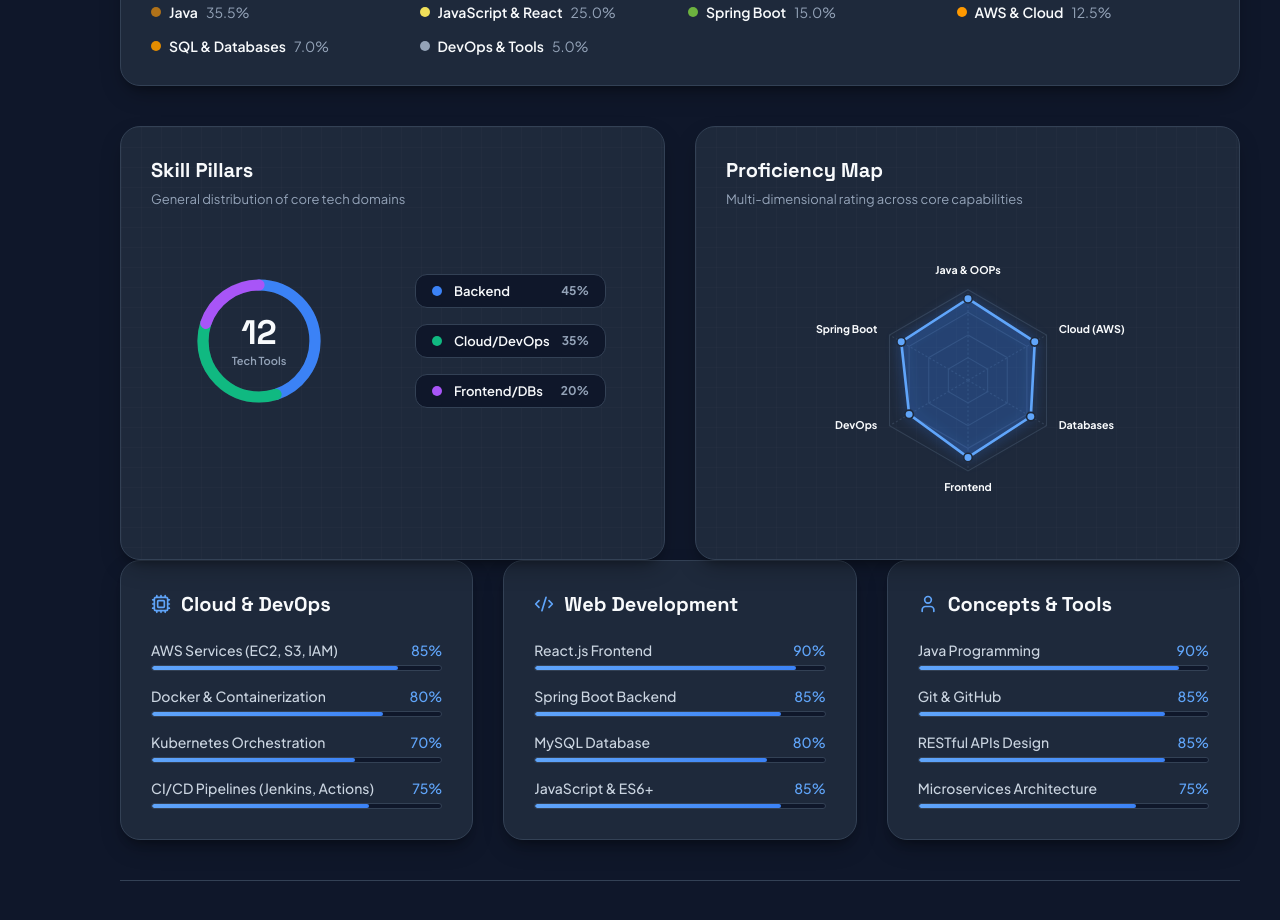
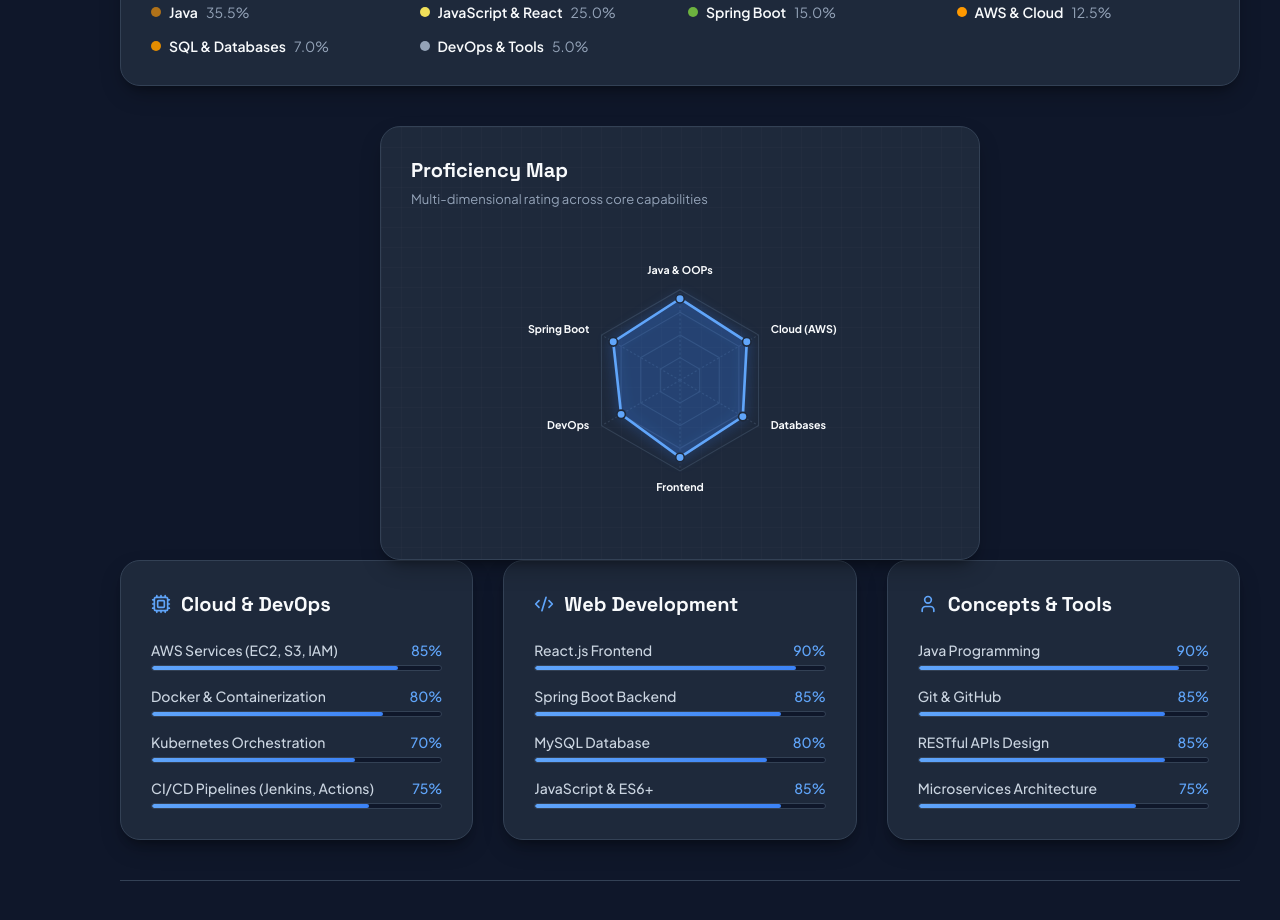
Before and after one commit to pavithrarendla/Personal-Portfolio, a React (Vite) app: page / in a window 1280 px wide. Shown: the part 2400-3320 px from the top of the page. Built offline with nearby package versions, Linux system fonts and the light colour scheme.

Commit message:
Remove Skill Pillars doughnut chart and center the Radar chart card

```diff
--- a/src/App.jsx
+++ b/src/App.jsx
@@ -402,62 +402,10 @@ function App() {
               </div>
             </div>
           </div>
-          {/* Interactive Skills Dashboard (Doughnut & Radar) */}
-          <div className="skills-dashboard animate-fade-in">
-            {/* Left Card: Skills Distribution Doughnut */}
-            <div className="dashboard-card">
-              <h3 className="dashboard-card-title">Skill Pillars</h3>
-              <p className="dashboard-card-subtitle">General distribution of core tech domains</p>
-
-              <div className="chart-wrapper">
-                <div className="doughnut-layout">
-                  <div className="doughnut-chart-box">
-                    <svg viewBox="0 0 200 200" width="160" height="160">
-                      {/* Gray background track */}
-                      <circle cx="100" cy="100" r="70" fill="transparent" stroke="var(--border-color)" strokeWidth="14" />
-
-                      {/* Segments (circumference is 439.82) */}
-                      {/* Segment 1: Java & Backend (45%) -> strokeDasharray="197.9 439.82" offset="0" */}
-                      <circle cx="100" cy="100" r="70" fill="transparent" stroke="#3b82f6" strokeWidth="14"
-                              strokeDasharray="197.9 439.82" strokeDashoffset="0" transform="rotate(-90 100 100)" strokeLinecap="round" />
-
-                      {/* Segment 2: Cloud & DevOps (35%) -> strokeDasharray="153.9 439.82" offset="-197.9" */}
-                      <circle cx="100" cy="100" r="70" fill="transparent" stroke="#10b981" strokeWidth="14"
-                              strokeDasharray="153.9 439.82" strokeDashoffset="-197.9" transform="rotate(-90 100 100)" strokeLinecap="round" />
-
-                      {/* Segment 3: Frontend & DBs (20%) -> strokeDasharray="88.0 439.82" offset="-351.8" */}
-                      <circle cx="100" cy="100" r="70" fill="transparent" stroke="#a855f7" strokeWidth="14"
-                              strokeDasharray="88.0 439.82" strokeDashoffset="-351.8" transform="rotate(-90 100 100)" strokeLinecap="round" />
-                    </svg>
-                    <div className="doughnut-center-text">
-                      <span className="doughnut-number">12</span>
-                      <span className="doughnut-label">Tech Tools</span>
-                    </div>
-                  </div>
-
-                  <div className="doughnut-legend">
-                    <div className="doughnut-legend-item">
-                      <span className="doughnut-legend-dot" style={{ backgroundColor: '#3b82f6' }}></span>
-                      <span className="doughnut-legend-name">Backend</span>
-                      <span className="doughnut-legend-val">45%</span>
-                    </div>
-                    <div className="doughnut-legend-item">
-                      <span className="doughnut-legend-dot" style={{ backgroundColor: '#10b981' }}></span>
-                      <span className="doughnut-legend-name">Cloud/DevOps</span>
-                      <span className="doughnut-legend-val">35%</span>
-                    </div>
-                    <div className="doughnut-legend-item">
-                      <span className="doughnut-legend-dot" style={{ backgroundColor: '#a855f7' }}></span>
-                      <span className="doughnut-legend-name">Frontend/DBs</span>
-                      <span className="doughnut-legend-val">20%</span>
-                    </div>
-                  </div>
-                </div>
-              </div>
-            </div>
-
+          {/* Interactive Skills Dashboard (Radar) */}
+          <div className="skills-dashboard animate-fade-in" style={{ display: 'flex', justifyContent: 'center' }}>
             {/* Right Card: Proficiency Map Radar */}
-            <div className="dashboard-card">
+            <div className="dashboard-card" style={{ width: '100%', maxWidth: '600px' }}>
               <h3 className="dashboard-card-title">Proficiency Map</h3>
               <p className="dashboard-card-subtitle">Multi-dimensional rating across core capabilities</p>
 
```
